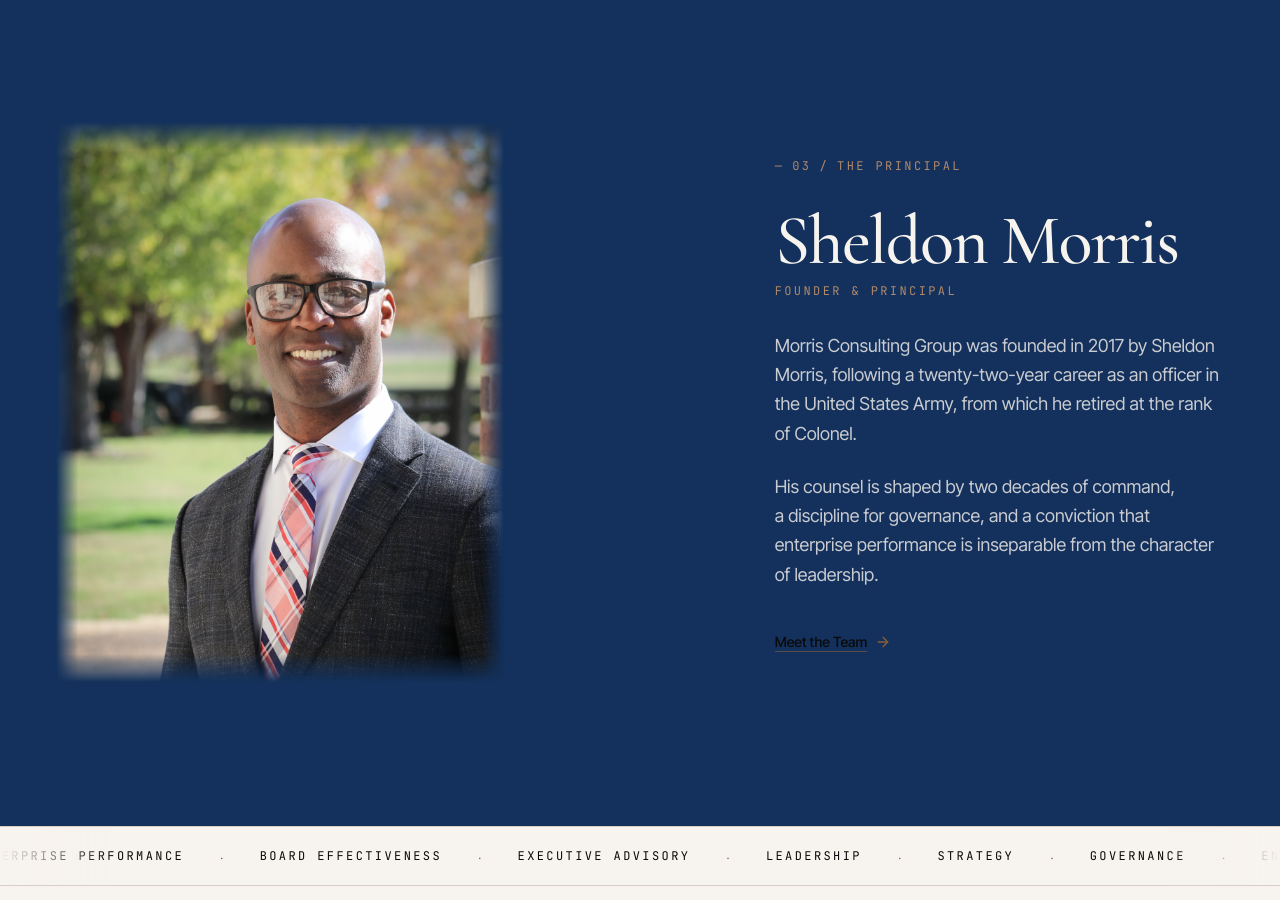
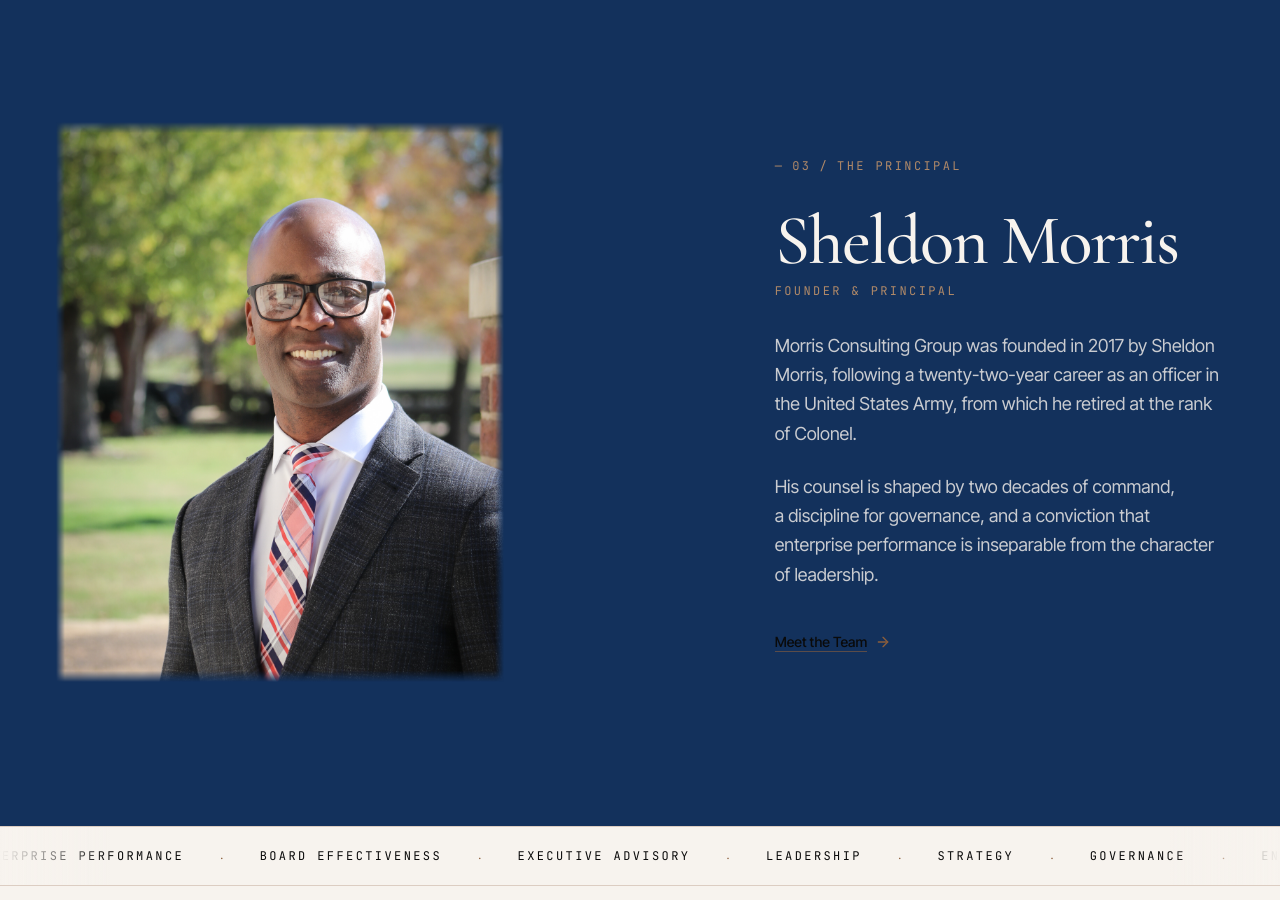
Before and after one commit to MAJPain/MorrisConsultingGroup, a Next.js app: page / in a window 1280 px wide. Shown: the part 3220-4120 px from the top of the page. Built offline with nearby package versions, Linux system fonts and the light colour scheme.

Commit message:
Reduce portrait edge feather to 2%

```diff
--- a/app/globals.css
+++ b/app/globals.css
@@ -104,7 +104,7 @@
   /* Feather all four edges so a portrait blends into the page background
      instead of sitting in a hard rectangle. --feather controls the fade width. */
   .feather-edges {
-    --feather: 5%;
+    --feather: 2%;
     -webkit-mask-image: linear-gradient(
         to right,
         transparent 0,
```
